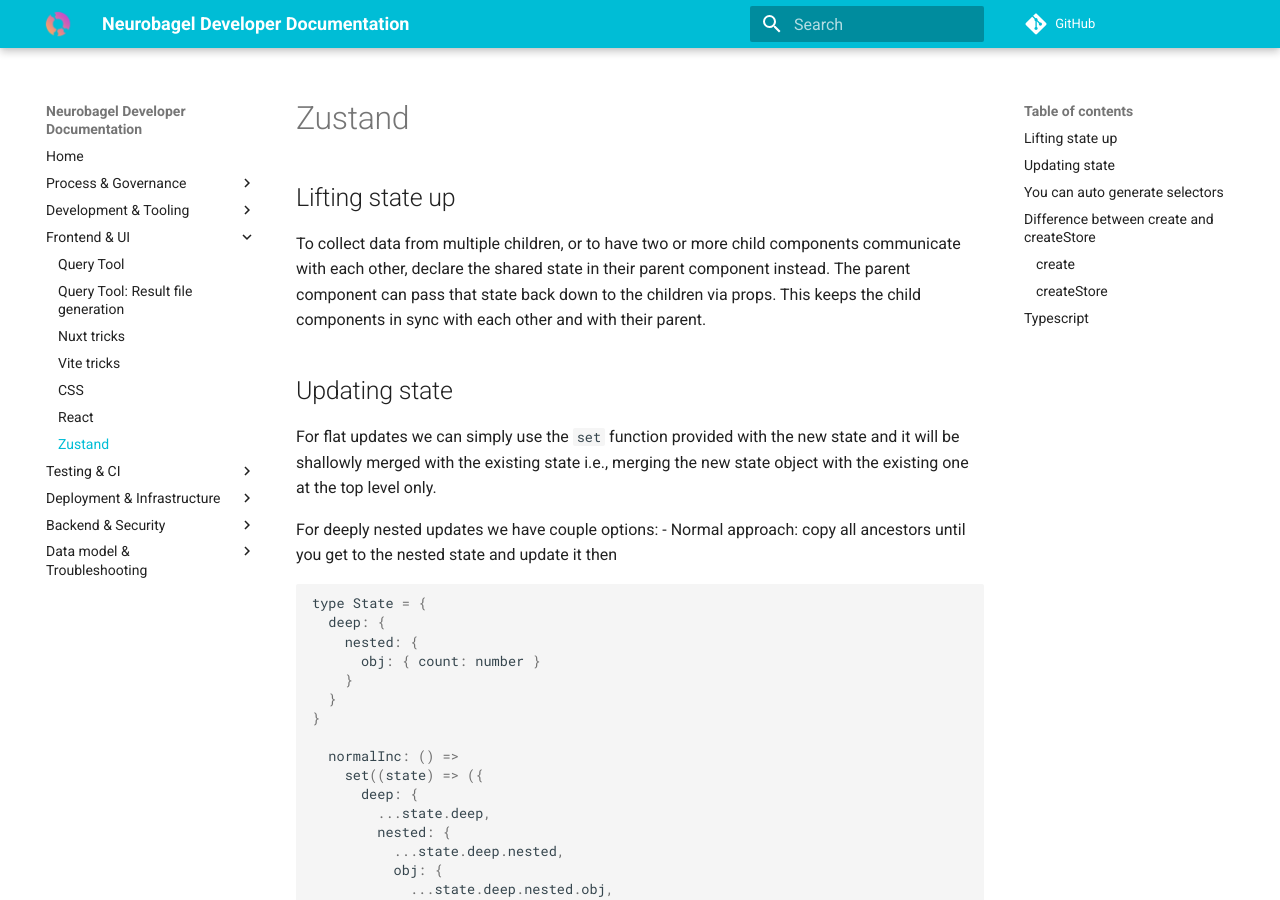
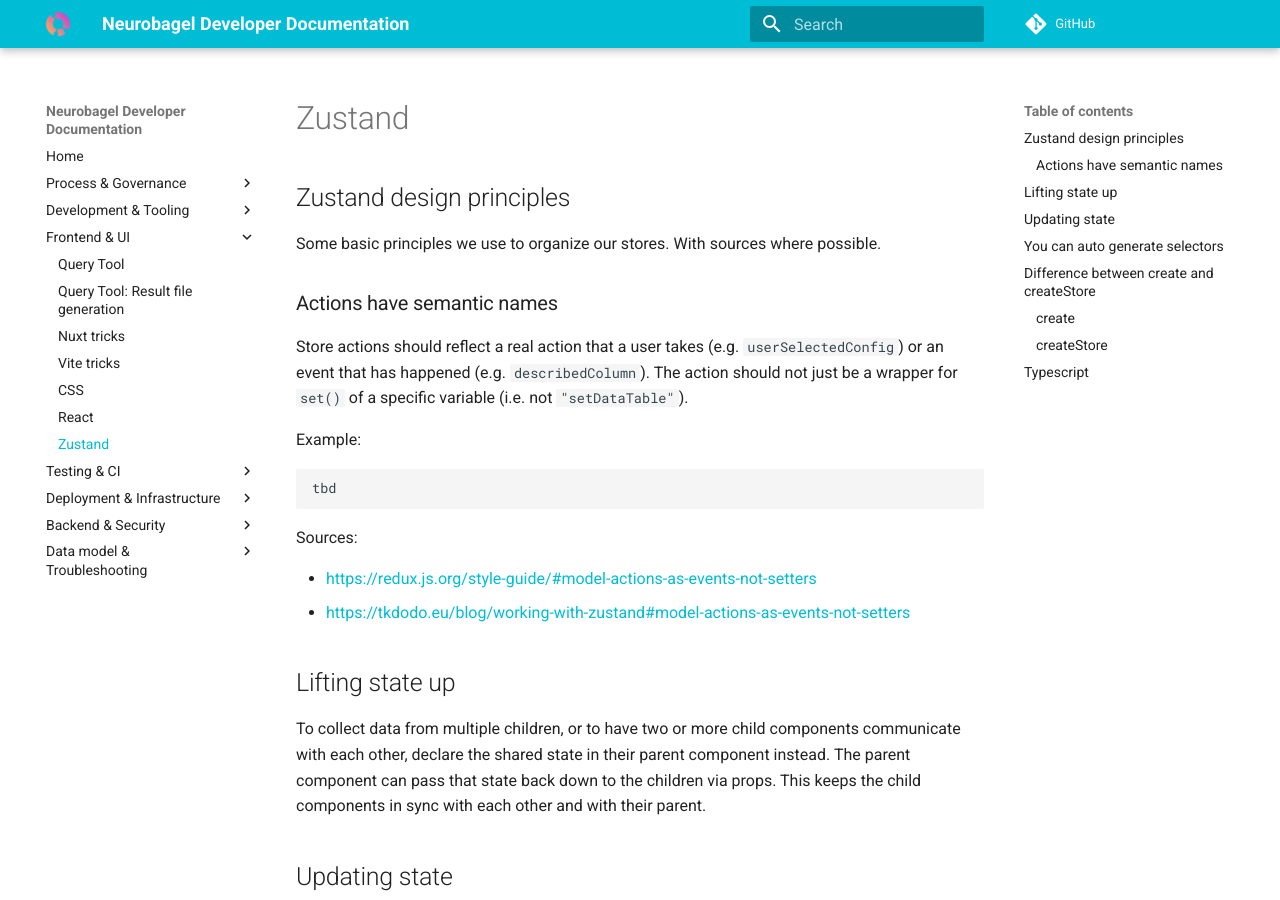
Before and after one commit to neurobagel/dev-docs, an MkDocs documentation site: the page built from docs/frontend/Zustand.md, in a window 1280 px wide and 900 px high. Built offline with MkDocs 1.6.1 and Material for MkDocs 9.7.7, drawn with Linux system fonts in a browser that asks for light colours; comment, search, counter and statistics services are not loaded.

Commit message:
[ENH] Add basic example for actions

````diff
--- a/docs/frontend/Zustand.md
+++ b/docs/frontend/Zustand.md
@@ -4,6 +4,27 @@ tags: [React, Typescript, Frontend, Store, State Management]
 
 ---
 
+
+## Zustand design principles
+
+Some basic principles we use to organize our stores. With sources where possible.
+
+### Actions have semantic names
+
+Store actions should reflect a real action that a user takes (e.g. `userSelectedConfig`)
+or an event that has happened (e.g. `describedColumn`). The action should not just be a wrapper
+for `set()` of a specific variable (i.e. not `"setDataTable"`).
+
+Example:
+
+```js
+tbd
+```
+
+Sources:
+
+- [https://redux.js.org/style-guide/#model-actions-as-events-not-setters](https://redux.js.org/style-guide/#model-actions-as-events-not-setters)
+- [https://tkdodo.eu/blog/working-with-zustand#model-actions-as-events-not-setters](https://tkdodo.eu/blog/working-with-zustand#model-actions-as-events-not-setters)
 
 ## Lifting state up
 
````
